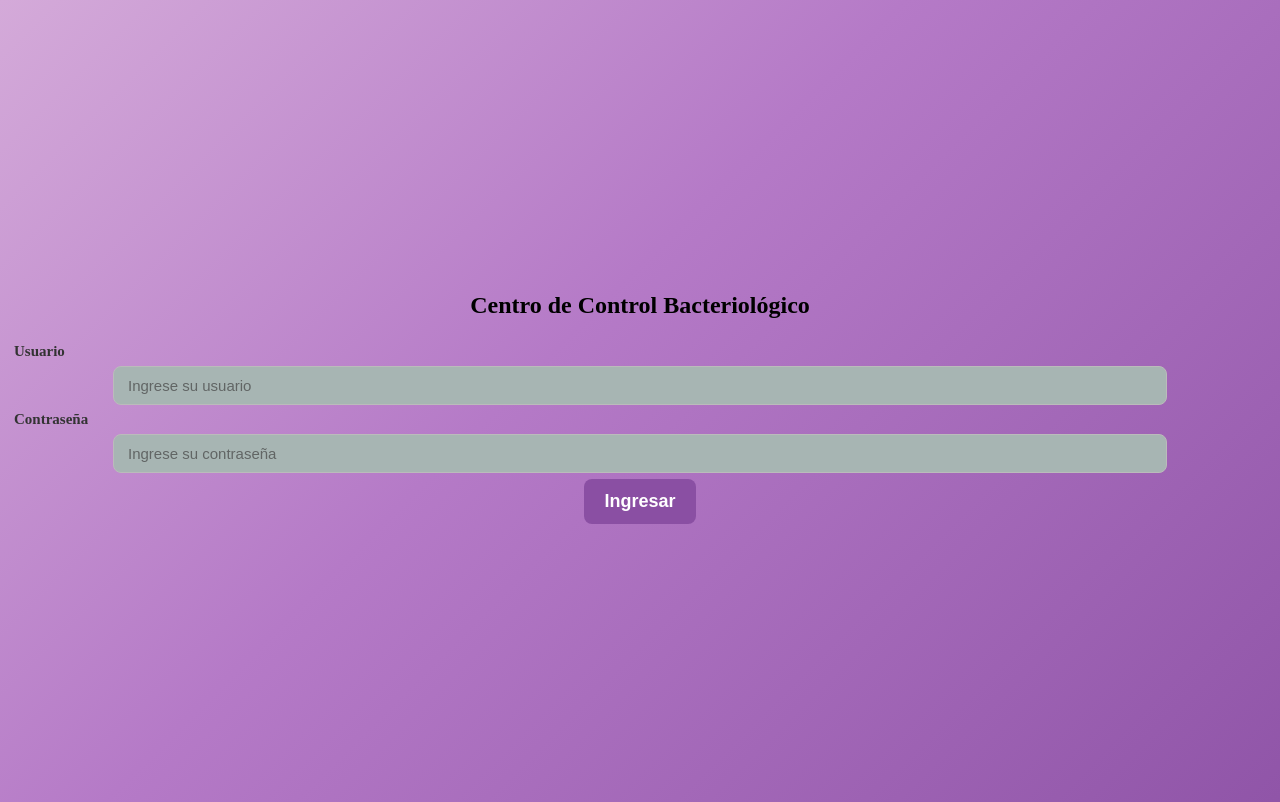
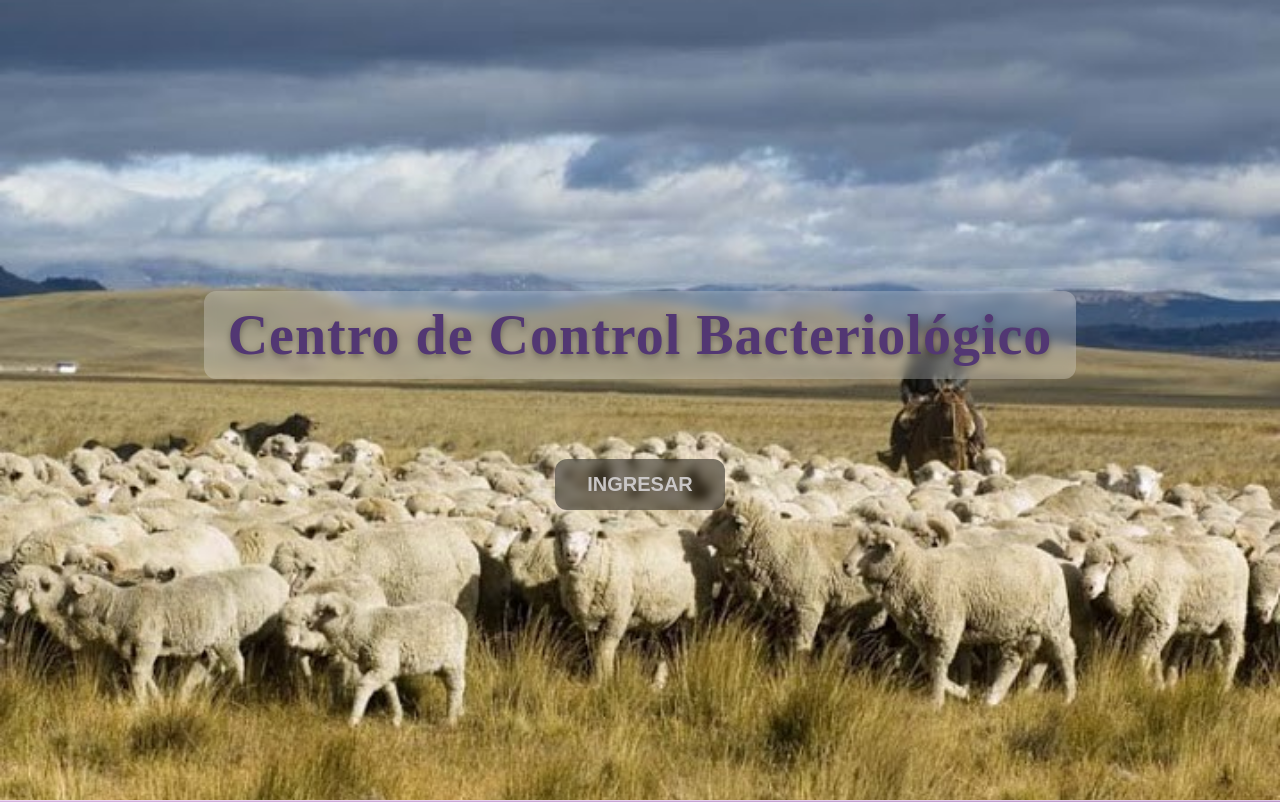
Before and after one commit to DanyTeruggi/PPS_Dosificador, a React (Vite) app in the folder frontend/: page / in a window 1280 px wide. Before the commit this address led to /login. Shown: the top 802 px of the page. Built offline with nearby package versions, Linux system fonts and the light colour scheme.

Commit message:
setimeout homePage

```diff
--- a/frontend/src/App.tsx
+++ b/frontend/src/App.tsx
@@ -4,6 +4,7 @@ import LoginPage from "./pages/LoginPage";
 import HomePageDesktop from "./pages/HomePageDesktop";
 import HomePageMobil from "./pages/HomePageMobil";
 import HomePageDashboard from "./pages/HomePageDashboard";
+import LandingSelector from "./pages/LandingSelector";
 
 import PublicLayout from "./layouts/PublicLayout";
 import PrivateLayout from "./layouts/PrivateLayout";
@@ -24,6 +25,7 @@ export default function App() {
 
           {/* RUTAS PÚBLICAS */}
           <Route element={<PublicLayout />}>
+            <Route path="/" element={<LandingSelector />} />
             <Route path="/login" element={<LoginPage />} />
             <Route path="/home" element={<SmartHomeRedirect />} />
             <Route path="/home-desktop" element={<HomePageDesktop />} />
@@ -38,8 +40,6 @@ export default function App() {
               </ProtectedRoute>
             }
           >
-            {/* Pantalla principal después del login */}
-            <Route path="/" element={<SmartHomeRedirect />} />
 
             {/* Pantalla de establecimiento */}
             <Route path="/establecimiento/:id" element={<LandingPageEstablecimiento />} />
--- a/frontend/src/components/SmartHomeRedirect.tsx
+++ b/frontend/src/components/SmartHomeRedirect.tsx
@@ -11,7 +11,6 @@ export default function SmartHomeRedirect() {
   useEffect(() => {
     // 1) Si NO hay token → login
     if (!token) {
-      navigate("/login", { replace: true });
       return;
     }
 
--- a/frontend/src/index.css
+++ b/frontend/src/index.css
@@ -62,8 +62,11 @@
   box-sizing: border-box;
 }
 
-body {
+html, body {
   margin: 0;
+  padding: 0;
+  height: 100%;
+
 }
 
 h1,
--- a/frontend/src/pages/HomePageDesktop.module.css
+++ b/frontend/src/pages/HomePageDesktop.module.css
@@ -1,17 +1,19 @@
 .page {
-  min-height: 100vh;
-  padding: 40px 20px;
-
+  height: 100vh;              /* Ocupa SIEMPRE el alto total */
+  padding: 0;                 /* Quitamos padding que genera scroll */
+  overflow: hidden;
   display: flex;
   flex-direction: column;
-  justify-content: space-between;
+  justify-content: center;    /* Centra verticalmente */
+  align-items: center;        /* Centra horizontalmente */
+  overflow: hidden;           /* Evita scroll accidental */
 }
 
 /* Sección con imagen */
 .section {
   width: 100%;
-  height: 90vh;
-
+  height: 100vh;              /* Ocupa TODO el alto del monitor */
+  overflow: hidden;
   background-image: url("../assets/ovejasPastando.jpg");
   background-size: cover;
   background-position: center;
@@ -19,15 +21,16 @@
 
   display: flex;
   flex-direction: column;
-  justify-content: flex-start;
+  justify-content: center;    /* Centra el contenido verticalmente */
   align-items: center;
 
   text-align: center;
-  padding-top: 120px;
   gap: 30px;
 
   position: relative;
 }
+
+
 
 /* Título */
 .titleWrapper {
@@ -48,7 +51,7 @@
 }
 
 .spacer {
-  height: 40px;
+  height: 20px;               /* Reducido para evitar scroll */
 }
 
 /* Formulario */
--- a/frontend/src/pages/HomePageDesktop.tsx
+++ b/frontend/src/pages/HomePageDesktop.tsx
@@ -16,38 +16,30 @@ export default function HomePageDesktop() {
   const [showContent, setShowContent] = useState(false);
   const [showForm, setShowForm] = useState(false);
 
-  // 1) Si NO hay token → ir al login
+  // Animación inicial
   useEffect(() => {
-    if (!token) {
-      navigate("/login", { replace: true });
-    }
-  }, [token, navigate]);
+    const timer = setTimeout(() => setShowContent(true), 300);
+    return () => clearTimeout(timer);
+  }, []);
 
-  // 2) Si hay token pero NO es admin → ir a HomeMobile
+  // Si hay token y NO es admin → redirigir
   useEffect(() => {
     if (token && user?.rol !== "admin") {
       navigate("/home-mobile", { replace: true });
     }
   }, [token, user, navigate]);
 
-  // 3) Si NO es desktop y el rol es admin → PERMITIR acceso
-  //    (NO redirigimos a /home-mobile)
+  // Si NO es desktop y el rol es admin → permitir acceso
   useEffect(() => {
     if (!isDesktop && user?.rol === "admin") {
       return; // Admin en móvil → permitir HomePageDesktop
     }
 
-    // 4) Si NO es desktop y NO es admin → ir a HomeMobile
+    // Si NO es desktop y NO es admin → ir a HomeMobile
     if (!isDesktop && user?.rol !== "admin") {
       navigate("/home-mobile", { replace: true });
     }
   }, [isDesktop, user, navigate]);
-
-  // Animación
-  useEffect(() => {
-    const timer = setTimeout(() => setShowContent(true), 55);
-    return () => clearTimeout(timer);
-  }, []);
 
   return (
     <main className={styles.page}>
@@ -72,7 +64,7 @@ export default function HomePageDesktop() {
           </div>
         )}
 
-        {/* FORMULARIO */}
+        {/* FORMULARIO EMERGENTE */}
         {showForm && (
           <article className={`${styles.form} ${styles.fadeIn} ${styles.visible}`}>
             <LoginForm
--- a/frontend/src/pages/HomePageMobil.tsx
+++ b/frontend/src/pages/HomePageMobil.tsx
@@ -15,10 +15,12 @@ export default function HomePageMobile() {
 
   useEffect(() => {
     const timer = setTimeout(() => {
+      console.log("fadeOut activado");
       setFadeOut(true);
 
       setTimeout(() => {
         // Si NO hay token → ir al login
+         console.log("redirigiendo...");
         if (!token) {
           navigate("/login", { replace: true });
           return;
@@ -35,7 +37,7 @@ export default function HomePageMobile() {
         // (NO redirigimos a dashboard)
       }, 600);
 
-    }, 1000);
+    }, 2000); // tiempo para ver la animación
 
     return () => clearTimeout(timer);
   }, [navigate, token, user]);
--- /dev/null
+++ b/frontend/src/pages/LandingSelector.tsx
@@ -0,0 +1,9 @@
+import { useIsDesktop } from "../hooks/useIsDesktop";
+import HomePageDesktop from "../pages/HomePageDesktop";
+import HomePageMobile from "../pages/HomePageMobil";
+
+export default function LandingSelector() {
+  const isDesktop = useIsDesktop();
+
+  return isDesktop ? <HomePageDesktop /> : <HomePageMobile />;
+}
```
